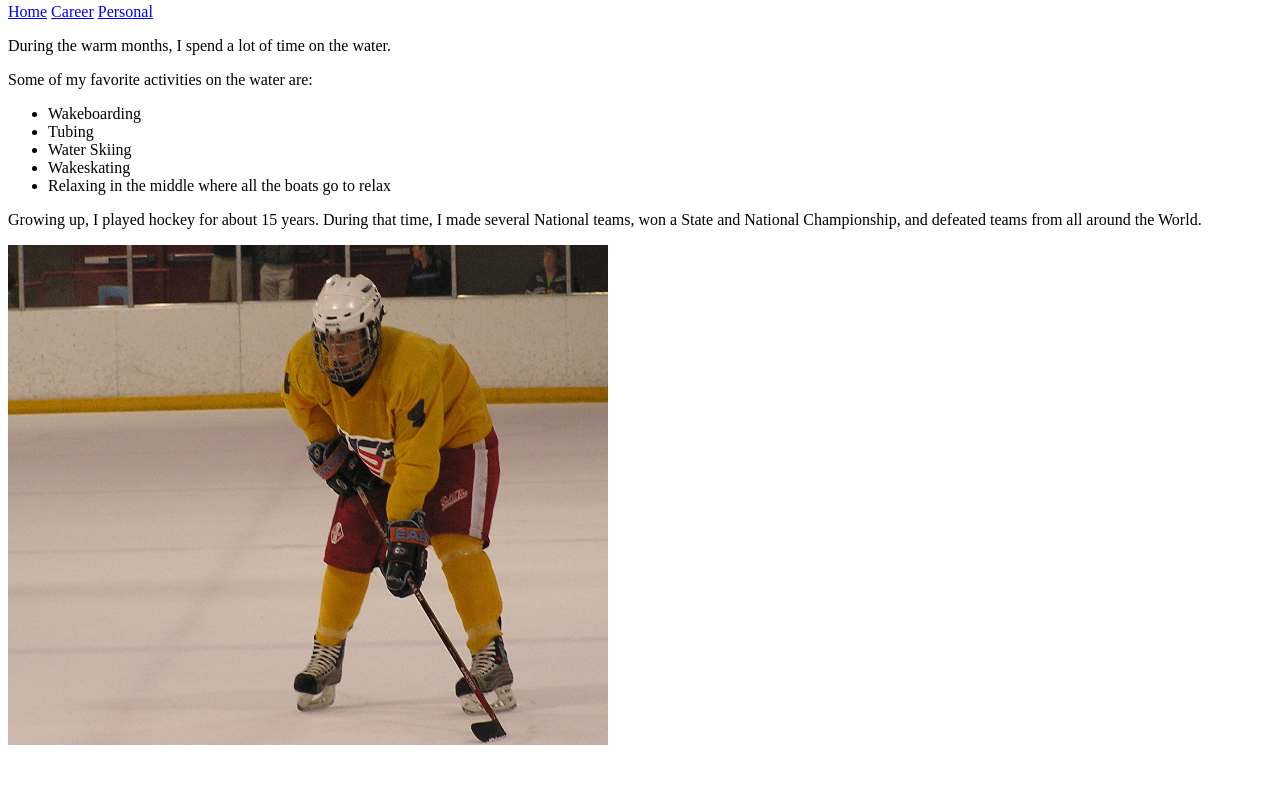
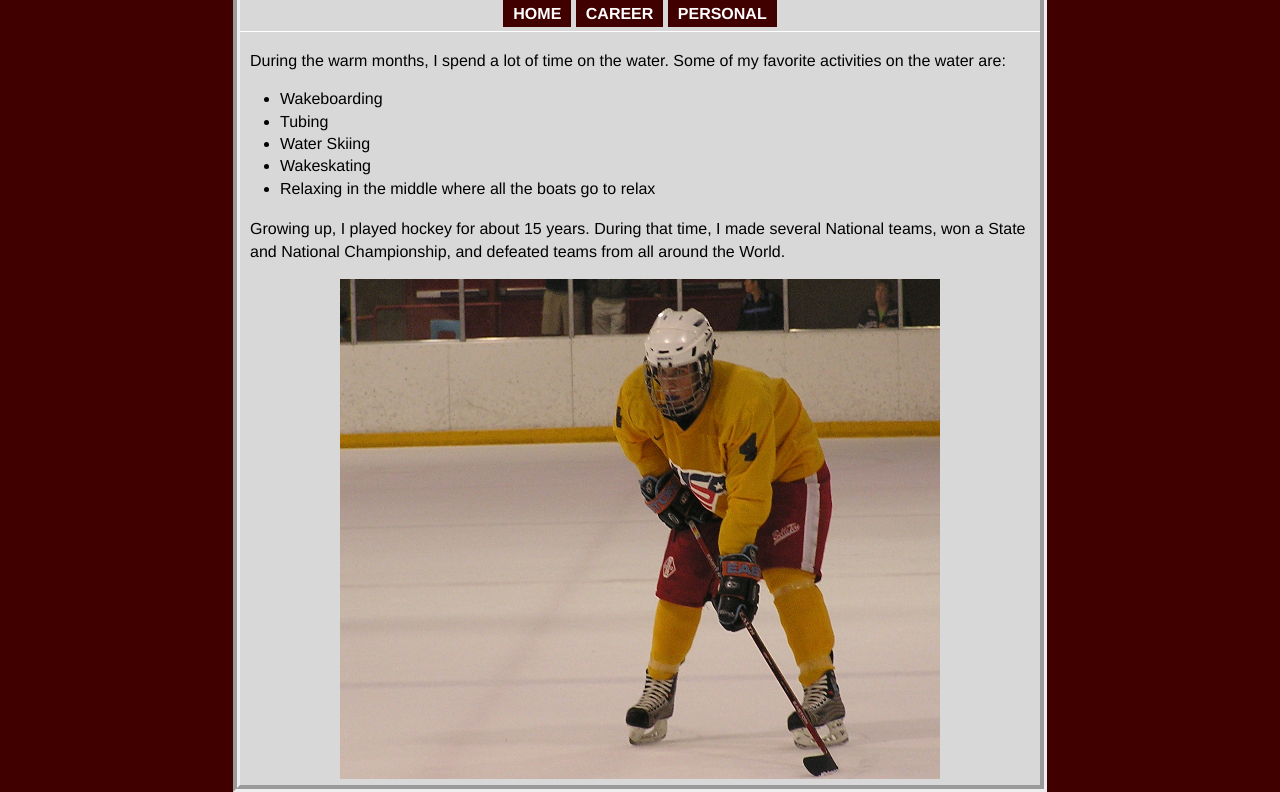
Before and after one commit to pklebba3/tc349, a plain HTML site: page projects/personal-site/hobbies.html in a window 1280 px wide. Shown: the part 77-869 px from the top of the page. Before the commit the page ends 834 px from the top, so only its background shows below. Drawn offline with Linux system fonts and the light colour scheme.

Commit message:
personal site

```diff
--- /dev/null
+++ b/projects/personal-site/CSS/index.css
@@ -0,0 +1,80 @@
+body {
+	background: #400000;
+	border-top: 5px solid #424242;
+	margin: 0;
+	font-family: "Helvetica", sans-serif;
+	line-height: 1.4em;
+}
+
+p {
+	padding: 2px 10px 0px 10px;
+}
+
+a:link {
+	color: #ccc;
+}
+
+a:visited {
+	color: #400000;
+	background-color: #400000;
+	font-color: red;
+}
+
+a:hover {
+	color: blue;
+}
+
+img {
+	position: relative;
+	left: 100px;
+}
+
+h1 {
+	padding: 20px 15px;
+	margin: 0px;
+	background: #505050;
+	color: #fff;
+	text-shadow: 1px 5px 10px #FF0000;
+	letter-spacing: 7px;
+	text-align: center;
+}
+
+.container {
+	background: #D8D8D8;
+	width: 800px;
+	margin: 0 auto;
+	border: 7px groove;
+}
+
+.nav{
+    border: 2px solid #fff;
+    border-width:1px 0;
+    list-style:none;
+    margin:0;
+    padding:5px;
+    text-align:center;
+}
+.nav li{
+    display: inline;
+}
+.nav a{
+    display: inline-block;
+    padding: 10px;
+}
+
+.nav a:hover,a:active {
+	background-color: #ff0000;
+}
+
+.nav a:link,a:visited {
+	display:inline;
+	width:120px;
+	margin: 0 auto;
+	font-weight:bold;
+	color:#FFFFFF;
+	background-color: #400000;
+	text-align: center;
+	padding: 5px 10px 5px 10px;
+	text-decoration: none;
+	text-transform: uppercase;
+}
--- a/projects/personal-site/hobbies.html
+++ b/projects/personal-site/hobbies.html
@@ -3,16 +3,18 @@
 <head>
 	<meta http-equiv="Content-type" content="text/html; charset=utf-8">
 	<title>Hobbies</title>
+	<link rel="stylesheet" href="CSS/index.css" type="text/css" media="screen">
 </head>
 <body>
+	<div class="container">
 	<h1>Hobbies</h1>
-
-
-	<a href="index.html">Home</a>
-	<a href="career.html">Career</a>
-	<a href="personal.html">Personal</a>
-	<p>During the warm months, I spend a lot of time on the water.</p>
-	<p>Some of my favorite activities on the water are:</p>
+	<ul class="nav">
+	<li><a href="index.html">Home</a></li>
+	<li><a href="career.html">Career</a></li>
+	<li><a href="personal.html">Personal</a></li>
+</ul>
+</section id="nav">
+	<p>During the warm months, I spend a lot of time on the water. Some of my favorite activities on the water are:</p>
 	<ul>
 		<li>Wakeboarding</li>
 		<li>Tubing</li>
```
Also changed, not shown: projects/personal-site/career.html (+9 -6 lines), projects/personal-site/index.html (+8 -3 lines), projects/personal-site/personal.html (+9 -6 lines).
